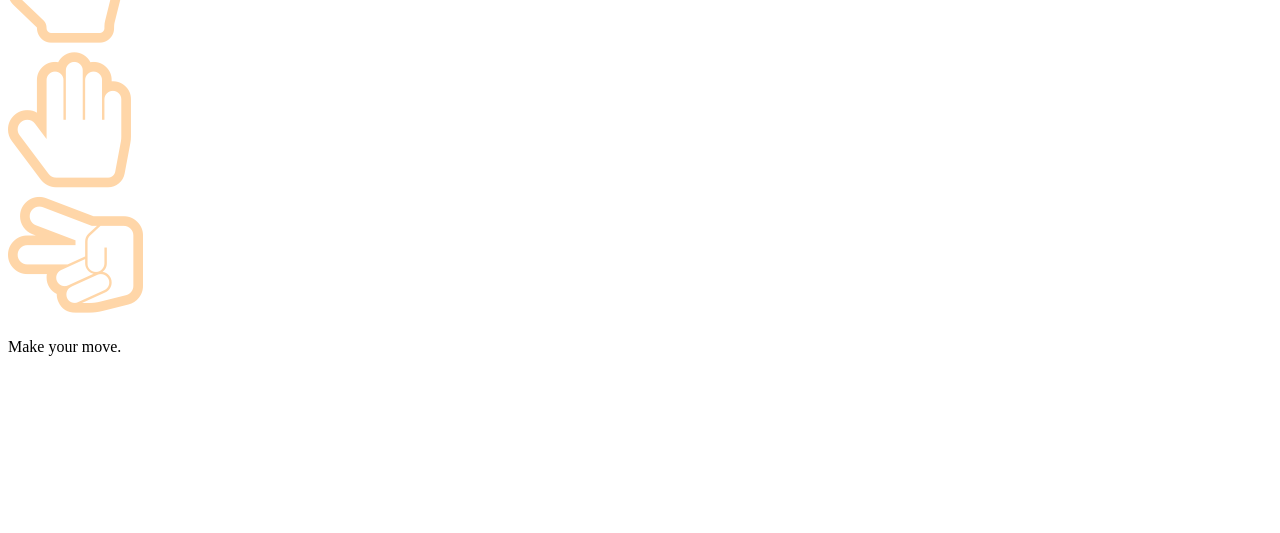
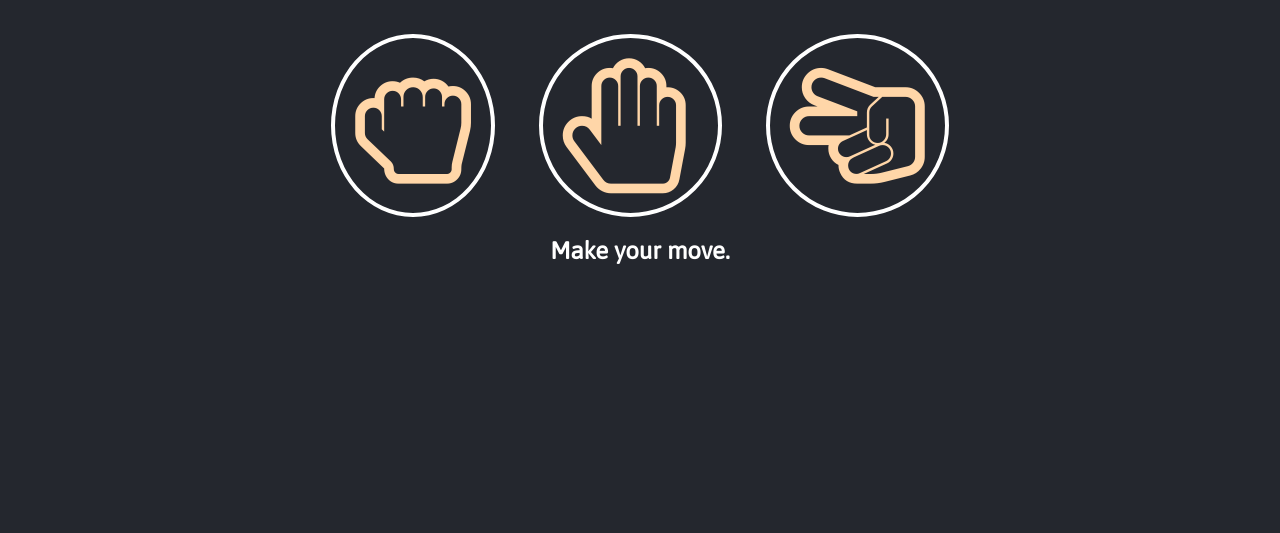
Before and after one commit to MaverickCreative/Rock-Paper-Scissor, a plain HTML site: page index.html in a window 1280 px wide. Shown: the part 267-800 px from the top of the page. Drawn offline with Linux system fonts and the light colour scheme.

Commit message:
updated css and js path

```diff
--- a/index.html
+++ b/index.html
@@ -2,10 +2,16 @@
 <html>
   <head>
     <title>Rock Paper Scissor</title>
-	<link rel="stylesheet" type="text/css" href="https://stackpath.bootstrapcdn.com/font-awesome/4.7.0/css/font-awesome.min.css">
-	<link rel="stylesheet" type="text/css" href="test.css">
-	<link href="https://fonts.googleapis.com/css?family=Asap" rel="stylesheet">
-
+    <link
+      rel="stylesheet"
+      type="text/css"
+      href="https://stackpath.bootstrapcdn.com/font-awesome/4.7.0/css/font-awesome.min.css"
+    />
+    <link rel="stylesheet" type="text/css" href="main.css" />
+    <link
+      href="https://fonts.googleapis.com/css?family=Asap"
+      rel="stylesheet"
+    />
   </head>
   <body>
     <header>
@@ -24,17 +30,29 @@
 
     <div class="choices">
       <div class="choice" id="r">
-		<i class="fa fa-hand-rock-o" style="font-size:135px;color:#ffd6a8;" aria-hidden="true"></i>
+        <i
+          class="fa fa-hand-rock-o"
+          style="font-size: 135px; color: #ffd6a8"
+          aria-hidden="true"
+        ></i>
       </div>
       <div class="choice" id="p">
-		<i class="fa fa-hand-paper-o" style="font-size:135px;color:#ffd6a8;" aria-hidden="true"></i>
+        <i
+          class="fa fa-hand-paper-o"
+          style="font-size: 135px; color: #ffd6a8"
+          aria-hidden="true"
+        ></i>
       </div>
       <div class="choice" id="s">
-		<i class="fa fa-hand-scissors-o" style="font-size:135px;color:#ffd6a8;" aria-hidden="true"></i>
+        <i
+          class="fa fa-hand-scissors-o"
+          style="font-size: 135px; color: #ffd6a8"
+          aria-hidden="true"
+        ></i>
       </div>
     </div>
 
     <p id="action-message">Make your move.</p>
-<script type="text/javascript" src="test.js"></script>
+    <script type="text/javascript" src="index.js"></script>
   </body>
 </html>
```
Lines whose indentation alone changed are shown as unchanged.
